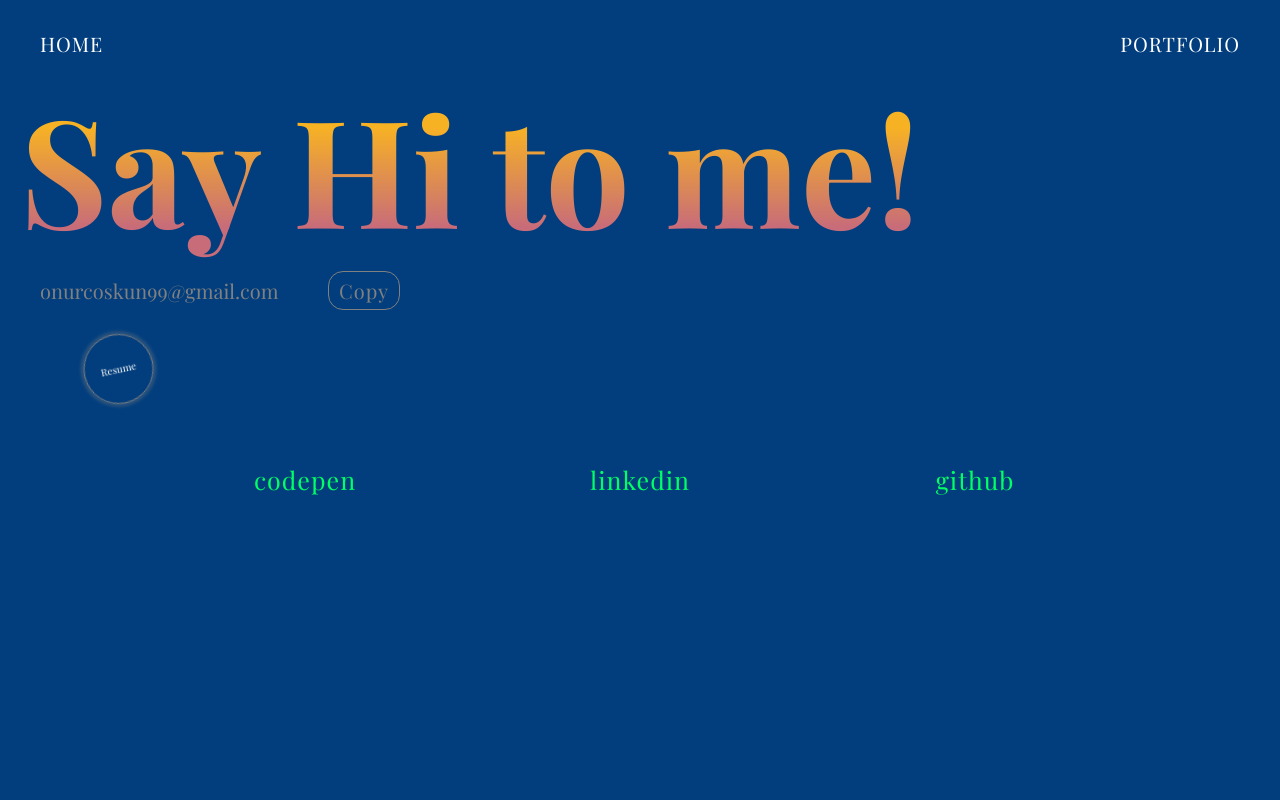
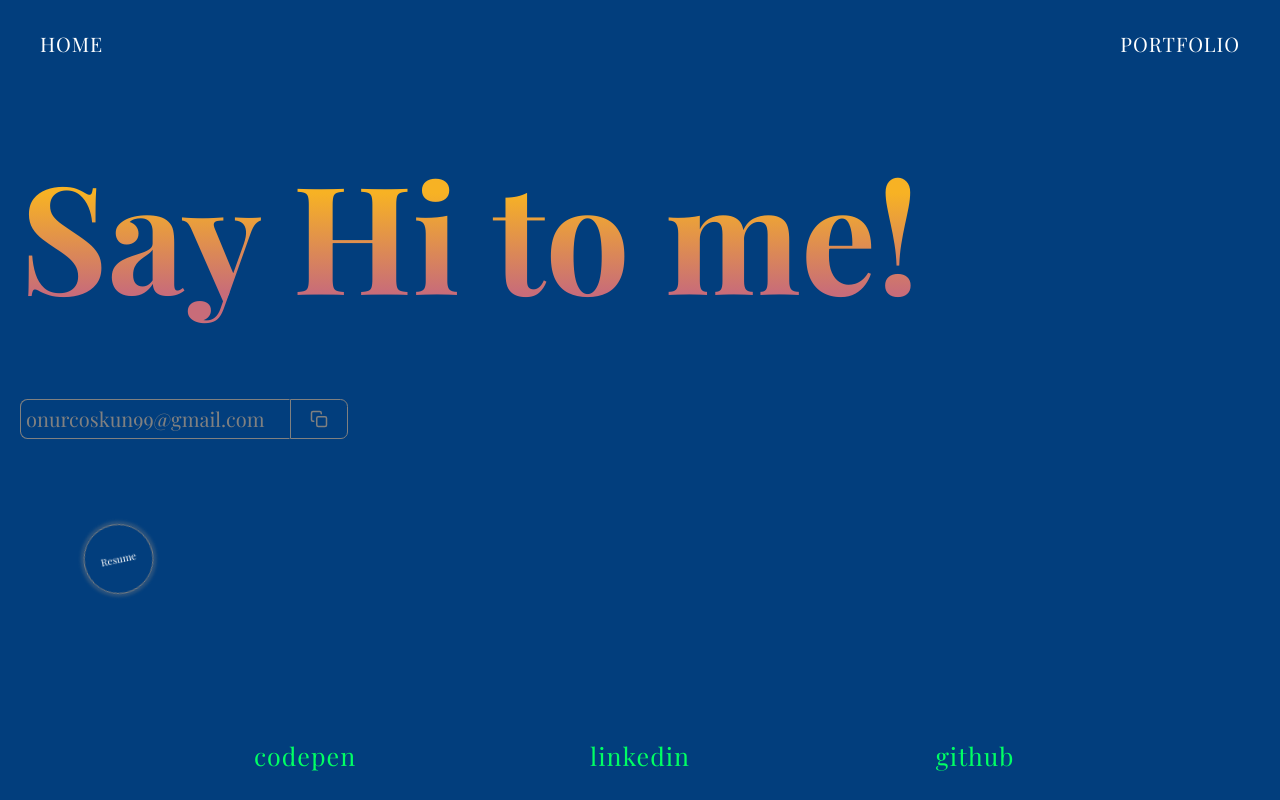
Before and after one commit to noiqum/portfoli_v2, a Next.js app: page /contact in a window 1280 px wide. Built offline with nearby package versions, Linux system fonts and the light colour scheme.

Commit message:
fix: email copy element

```diff
--- a/css/contact.module.scss
+++ b/css/contact.module.scss
@@ -4,6 +4,9 @@
   height: 100vh;
   overflow: hidden;
   padding: 2rem;
+  display: flex;
+  flex-direction: column;
+  justify-content: space-between;
 
   &_links {
     display: flex;
@@ -57,35 +60,77 @@
       }
     }
   }
+  &_email{
+    display: flex;
+    width: 100%;
+    justify-content: flex-start;
+    align-items: center;
+    position: relative;
     & input {
-    padding: 10px 20px;
+      padding: 0.5rem;
       border: none;
       outline: none;
       background-color: transparent;
       color: gray;
+      font-size: 1.5rem;
+      border: 1px solid gray;
+      border-top-left-radius: 0.75rem;
+      border-bottom-left-radius: 0.75rem;
+      border-right-color: transparent;
+      min-height: 38px;
+      min-width: 20rem;
+      @media screen and (min-width:768px) {
         font-size: 2rem;
-
+        min-width: 25rem;
+        min-height: 40px;
+      }
       &:focus {
         background-color: transparent;
       }
 
       & + span {
-      font-size: 2rem;
-      letter-spacing: 1px;
-      color: gray;
         background-color: transparent;
-      border-radius: 15px;
+        border-top-right-radius: 0.75rem;
+        border-bottom-right-radius: 0.7rem;
         border: 1px solid gray;
-      padding: 5px 10px;
-      text-align: center;
+        display: flex;
+        justify-content: center;
+        align-items: center;
         cursor: pointer;
-      margin: 1rem;
+        padding: 0 1rem;
+        position: relative;
+        & > img {
+          transform: scale(0.5);
+        }
+        @media screen and (min-width:768px) {
+          min-height: 40px;
+
+        }
         &:hover {
           background-color: rgba(#ffffff, 0.1);
-        color: #ffffff;
+          border: 1px solid white;
         }
         &:focus {
           transform: translateY(3px);
+        }
+      }
+
+   }
+   &_copied{
+     position: relative;
+    &::after{
+      content: "Copied!";
+      display: inline-block;
+      position: absolute;
+      bottom: 100%;
+      left: 0;
+      font-size: 1.75rem;
+      color: white;
+      background-color: #495057;
+      padding: 0.5rem;
+      margin-bottom: 1.25rem;
+      border-radius: 0.5rem;
+      z-index: 5;
     }
   }
   }
@@ -101,6 +146,16 @@
     border: 1px solid grey;
     margin: 2rem;
     box-shadow: 0px 0px 3px 3px rgba(gray, 0.3);
+    &:hover{
+      box-shadow:     inset 0 0 50px #fff,      /* inner white */
+      inset 10px 0 40px #027D29,   /* inner left magenta short */
+      inset -10px 0 40px #0ff,  /* inner right cyan short */
+      inset 10px 0 150px #027D29,  /* inner left magenta broad */
+      inset -10px 0 150px #0ff, /* inner right cyan broad */
+      0 0 50px #fff,            /* outer white */
+      -10px 0 40px #027D29,        /* outer left magenta */
+      10px 0 40px #0ff;;
+    }
   }
   &_social {
     margin-top: 5rem;
--- a/pages/contact.jsx
+++ b/pages/contact.jsx
@@ -1,10 +1,24 @@
-import React, { useState } from "react";
+import React, { useCallback, useState } from "react";
 import Link from "next/link";
 import { motion } from "framer-motion";
 import styles from "../css/contact.module.scss";
 
 function Contact() {
   const [email] = useState("onurcoskun99@gmail.com");
+  const [copied,setCopied]=useState(false)
+  /* document.getElementById("email-text").select();
+  document.execCommand("Copy"); */
+  const copyActionHandler=useCallback(()=>{
+   let copyText = document.getElementById("email-text");
+    copyText.select();
+    copyText.setSelectionRange(0, 99999);
+    navigator.clipboard.writeText(copyText.value);
+    setCopied(true)
+
+  })
+  const mouseOutHandler=useCallback(()=>{
+    setCopied(false)
+  })
   /////framer-motion objects/////////
   const social = {
     animate: {
@@ -78,17 +92,22 @@ function Contact() {
           Say Hi to me!
         </motion.div>
       </div>
+      <div className={styles.contact_email}>
       <input type="text" value={email} id="email-text"></input>
       <span
+     onMouseOut={()=>mouseOutHandler()}
+     onTouchEnd={()=>mouseOutHandler()}
+     onTouchMove={()=>mouseOutHandler()}
+      className={copied ? styles.contact_email_copied : ""}
         onClick={() => {
-          document.getElementById("email-text").select();
-          document.execCommand("Copy");
+         copyActionHandler()
         }}
       >
-        Copy
+        <img src="/copy.svg" alt="copy" />
       </span>
+      </div>
       <motion.a
-        href="/onur_coskun_cv.pdf"
+        href="/OnurCv.pdf"
         download
         initial={{ x: "100vw", rotate: 0 }}
         animate={{
```
Also changed, not shown: public/copy.svg (added), 1 other file (tests, documents, lock files or other folders). Lines whose indentation alone changed are shown as unchanged.
